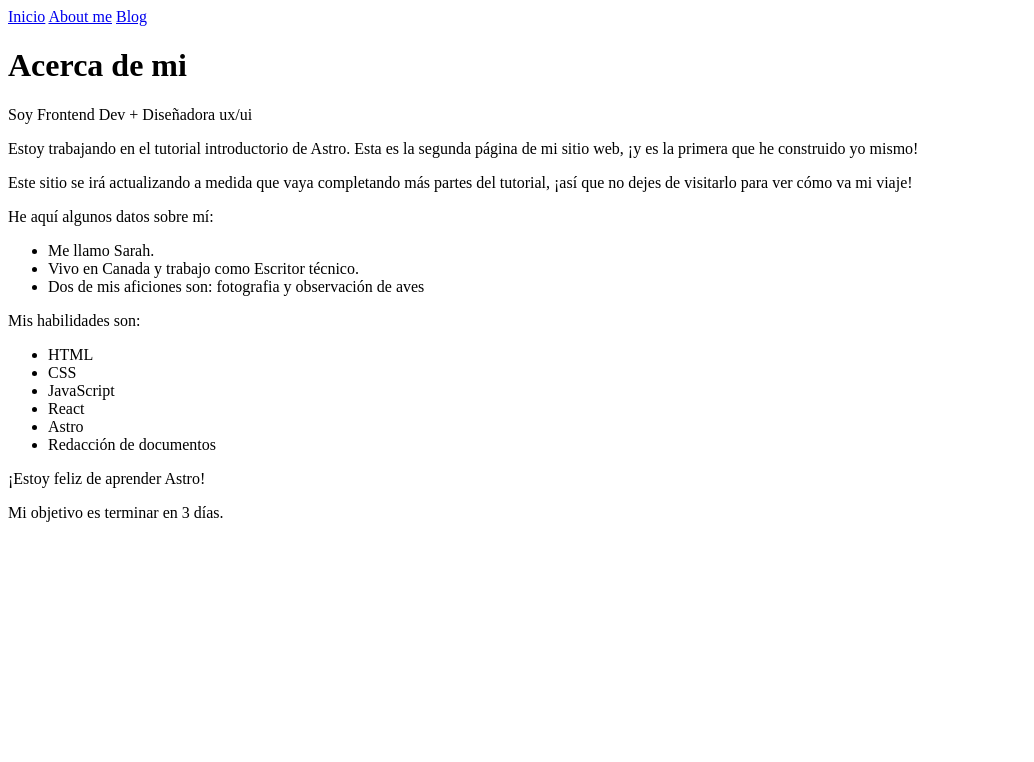
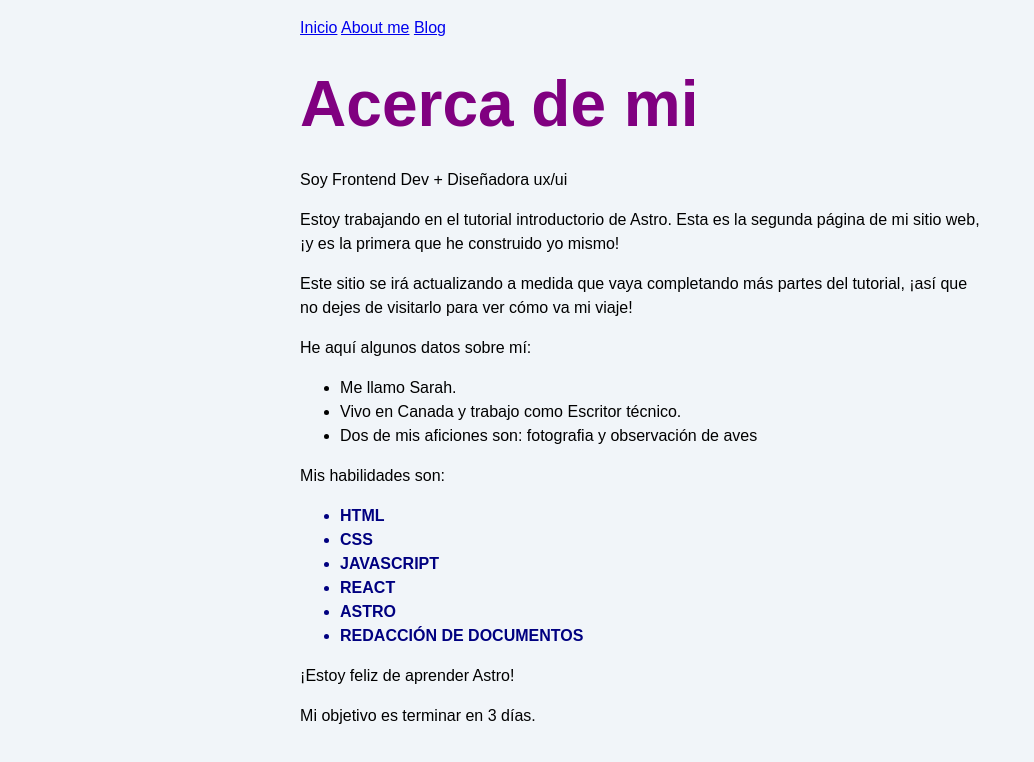
Before and after one commit to unicorniodev/aprendemos-astro-juntos, an Astro site: page /about in a window 1280 px wide. Shown: the whole page, without its empty margins (0-1034 px from the left). Built offline with nearby package versions, Linux system fonts and the light colour scheme; Astro itself is replaced by a stand-in of ours.

Commit message:
feat: Terminamos las sección dos del tuto

```diff
--- a/src/pages/about.astro
+++ b/src/pages/about.astro
@@ -1,4 +1,5 @@
 ---
+import "../styles/globals.css";
 const pageTitle = "Acerca de mi";
 
 const identity = {
@@ -20,6 +21,9 @@
 const happy = true;
 const finished = false;
 const goal = 3;
+const skillColor = "navy";
+const fontWeight = "bold";
+const textCase = "uppercase";
 ---
 
 <html lang="en">
@@ -29,6 +33,17 @@
     <meta name="viewport" content="width=device-width" />
     <meta name="generator" content={Astro.generator} />
     <title>{pageTitle}</title>
+    <style define:vars={{ skillColor, fontWeight, textCase }}>
+      h1 {
+        color: purple;
+        font-size: 4rem;
+      }
+      .skill {
+        color: var(--skillColor);
+        font-weight: var(--fontWeight);
+        text-transform: var(--textCase);
+      }
+    </style>
   </head>
   <body>
     <a href="/">Inicio</a>
@@ -60,7 +75,7 @@
     </ul>
     <p>Mis habilidades son:</p>
     <ul>
-      {skills.map((skill) => <li>{skill}</li>)}
+      {skills.map((skill) => <li class="skill">{skill}</li>)}
     </ul>
 
     {happy && <p>¡Estoy feliz de aprender Astro!</p>}
--- a/src/pages/blog.astro
+++ b/src/pages/blog.astro
@@ -1,4 +1,5 @@
 ---
+import "../styles/globals.css";
 const pageTitle = "Página del blog";
 ---
 
--- a/src/pages/index.astro
+++ b/src/pages/index.astro
@@ -1,4 +1,5 @@
 ---
+import "../styles/globals.css";
 const pageTitle = "Página de Inicio";
 ---
 
--- /dev/null
+++ b/src/styles/globals.css
@@ -0,0 +1,21 @@
+html {
+    background-color: #f1f5f9;
+    font-family: sans-serif;
+}
+
+body {
+    margin: 0 auto;
+    width: 100%;
+    max-width: 80ch;
+    padding: 1rem;
+    line-height: 1.5;
+}
+
+* {
+    box-sizing: border-box;
+}
+
+h1 {
+    margin: 1rem 0;
+    font-size: 2.5rem;
+}
```
